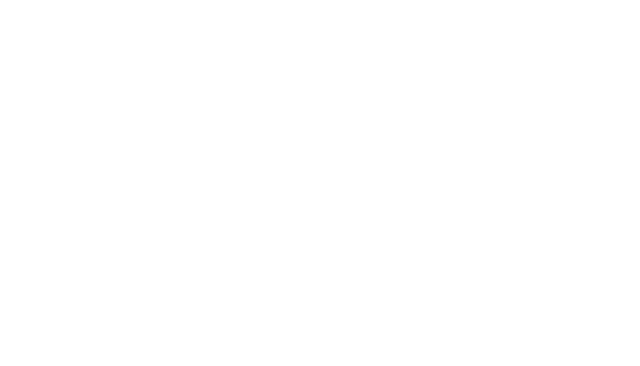
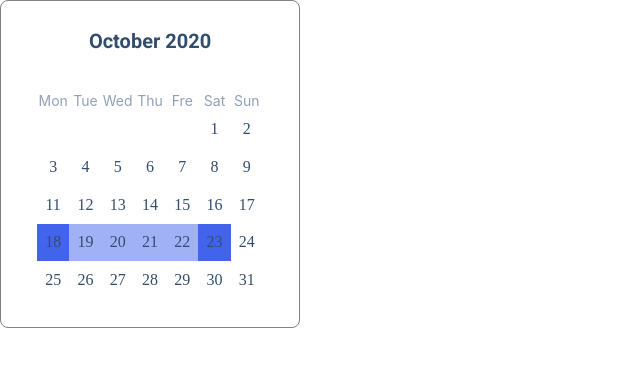
Before and after one commit to js-tasks-ru/htmlcss-20210513_irookanji, a website: page 05-lection3/03-calendar/index.html in a window 1280 px wide. Shown: the whole page, without its empty margins (0-640 px from the left). Drawn offline with Linux system fonts and the light colour scheme.

Commit message:
Add solution for 05-lection task Calendar

```diff
--- a/05-lection3/03-calendar/calendar.css
+++ b/05-lection3/03-calendar/calendar.css
@@ -0,0 +1,72 @@
+.calendar {
+  border: 1px solid gray;
+  border-radius: 8px;
+  padding: 28px 36px;
+  max-width: 300px;
+}
+
+.calendar__container {
+  display: inline-flex;
+  flex-direction: column;
+  width: 100%;
+
+}
+
+.calendar__title {
+  font-weight: 600;
+  font-size: 20px;
+  line-height: 24px;
+  color: #334D6E;
+  text-align: center;
+  margin-bottom: 20px;
+}
+
+.calendar__wrapper {
+  position: relative;
+  padding-bottom: 100%;
+}
+
+.calendar__inner {
+  position: absolute;
+  top: 0;
+  left: 0;
+  bottom: 0;
+  right: 0;
+  display: grid;
+  grid-template-columns: repeat(7, 1fr);
+}
+
+.calendar__item {
+  display: flex;
+  width: 100%;
+  height: 100%;
+  font-family: Source Sans Pro;
+  font-style: normal;
+  font-weight: normal;
+  font-size: 16px;
+  line-height: 20px;
+  text-align: center;
+  color: #334D6E;
+  justify-content:center;
+  align-items:center;
+}
+
+.calendar__item_active {
+  background-color: #4263EB;
+}
+
+.calendar__item_between-active {
+  background-color: #A0B1F5;
+}
+
+.calendar__item_day {
+  font-family: Inter;
+  font-style: normal;
+  font-weight: normal;
+  font-size: 14px;
+  line-height: 20px;
+  display: flex;
+  align-items: flex-end;
+  text-align: center;
+  color: #90A0B7;
+}
--- a/05-lection3/03-calendar/index.html
+++ b/05-lection3/03-calendar/index.html
@@ -1,12 +1,66 @@
 <!DOCTYPE html>
 <!-- Страница с календарем -->
 <html lang="ru">
+
 <head>
     <link rel="stylesheet" href="../../assets/css/main.css">
     <link rel="stylesheet" href="./calendar.css">
     <title>Calendar</title>
 </head>
+
 <body>
+    <div class="calendar">
+        <div class="calendar__container">
+            <div class="calendar__title">October 2020</div>
+            <div class="calendar__wrapper">
+                <div class="calendar__inner">
+                    <span class="calendar__item calendar__item_day">Mon</span>
+                    <span class="calendar__item calendar__item_day">Tue</span>
+                    <span class="calendar__item calendar__item_day">Wed</span>
+                    <span class="calendar__item calendar__item_day">Thu</span>
+                    <span class="calendar__item calendar__item_day">Fre</span>
+                    <span class="calendar__item calendar__item_day">Sat</span>
+                    <span class="calendar__item calendar__item_day">Sun</span>
+                    <span class="calendar__item"></span>
+                    <span class="calendar__item"></span>
+                    <span class="calendar__item"></span>
+                    <span class="calendar__item"></span>
+                    <span class="calendar__item"></span>
+                    <span class="calendar__item">1</span>
+                    <span class="calendar__item">2</span>
+                    <span class="calendar__item">3</span>
+                    <span class="calendar__item">4</span>
+                    <span class="calendar__item">5</span>
+                    <span class="calendar__item">6</span>
+                    <span class="calendar__item">7</span>
+                    <span class="calendar__item">8</span>
+                    <span class="calendar__item">9</span>
+                    <span class="calendar__item">11</span>
+                    <span class="calendar__item">12</span>
+                    <span class="calendar__item">13</span>
+                    <span class="calendar__item">14</span>
+                    <span class="calendar__item">15</span>
+                    <span class="calendar__item">16</span>
+                    <span class="calendar__item">17</span>
+                    <span class="calendar__item calendar__item_active">18</span>
+                    <span class="calendar__item calendar__item_between-active">19</span>
+                    <span class="calendar__item calendar__item_between-active">20</span>
+                    <span class="calendar__item calendar__item_between-active">21</span>
+                    <span class="calendar__item calendar__item_between-active">22</span>
+                    <span class="calendar__item calendar__item_active">23</span>
+                    <span class="calendar__item">24</span>
+                    <span class="calendar__item">25</span>
+                    <span class="calendar__item">26</span>
+                    <span class="calendar__item">27</span>
+                    <span class="calendar__item">28</span>
+                    <span class="calendar__item">29</span>
+                    <span class="calendar__item">30</span>
+                    <span class="calendar__item">31</span>
+                </div>
+            </div>
+        </div>
+    </div>
 
 </body>
+
 </html>
```
Lines whose indentation alone changed are shown as unchanged.
